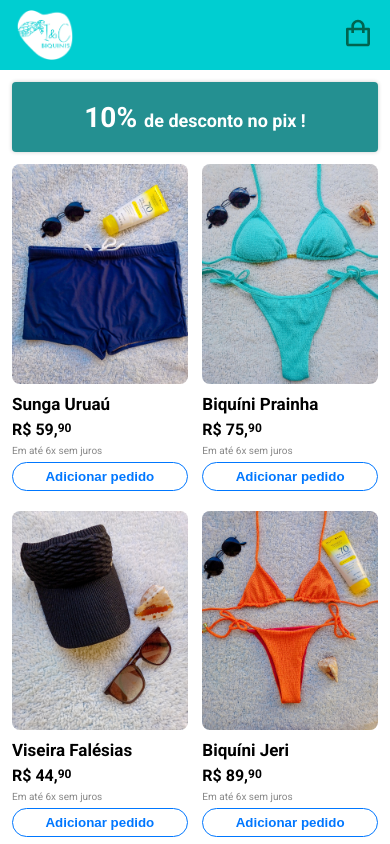
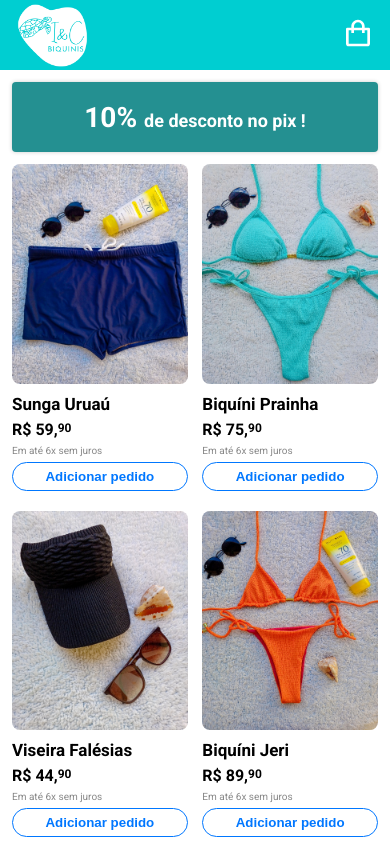
Before and after one commit to FranciscoNeto2909/iec_biquinis, a React (Vite) app: page / in a window 390 px wide. Shown: the top 844 px of the page. Built offline with nearby package versions, Linux system fonts and the light colour scheme.

Commit message:
logo image size improved and cart color changed

```diff
--- a/src/App.jsx
+++ b/src/App.jsx
@@ -1,5 +1,5 @@
 import { useEffect, useState } from "react"
-import logo from "./assets/logo1.png"
+import logo from "./assets/logo.png"
 import Card from "./components/card/Card"
 import Cart from "./components/cart/Cart"
 import { bikinis } from "./data/bikinis"
--- a/src/app.css
+++ b/src/app.css
@@ -51,7 +51,7 @@
     position: relative;
     background-color: transparent;
     border: none;
-    color: #00644f;
+    color: #fff;
     cursor: pointer;
 }
 
@@ -112,9 +112,9 @@
     .app_header_container {
         padding: 0 16px;
     }
+
     .app_logo {
         left: 12px;
-        height: 50px;
     }
 
     .app_title {
```
Also changed, not shown: src/assets/logo.png, src/assets/logo1.png (deleted).
